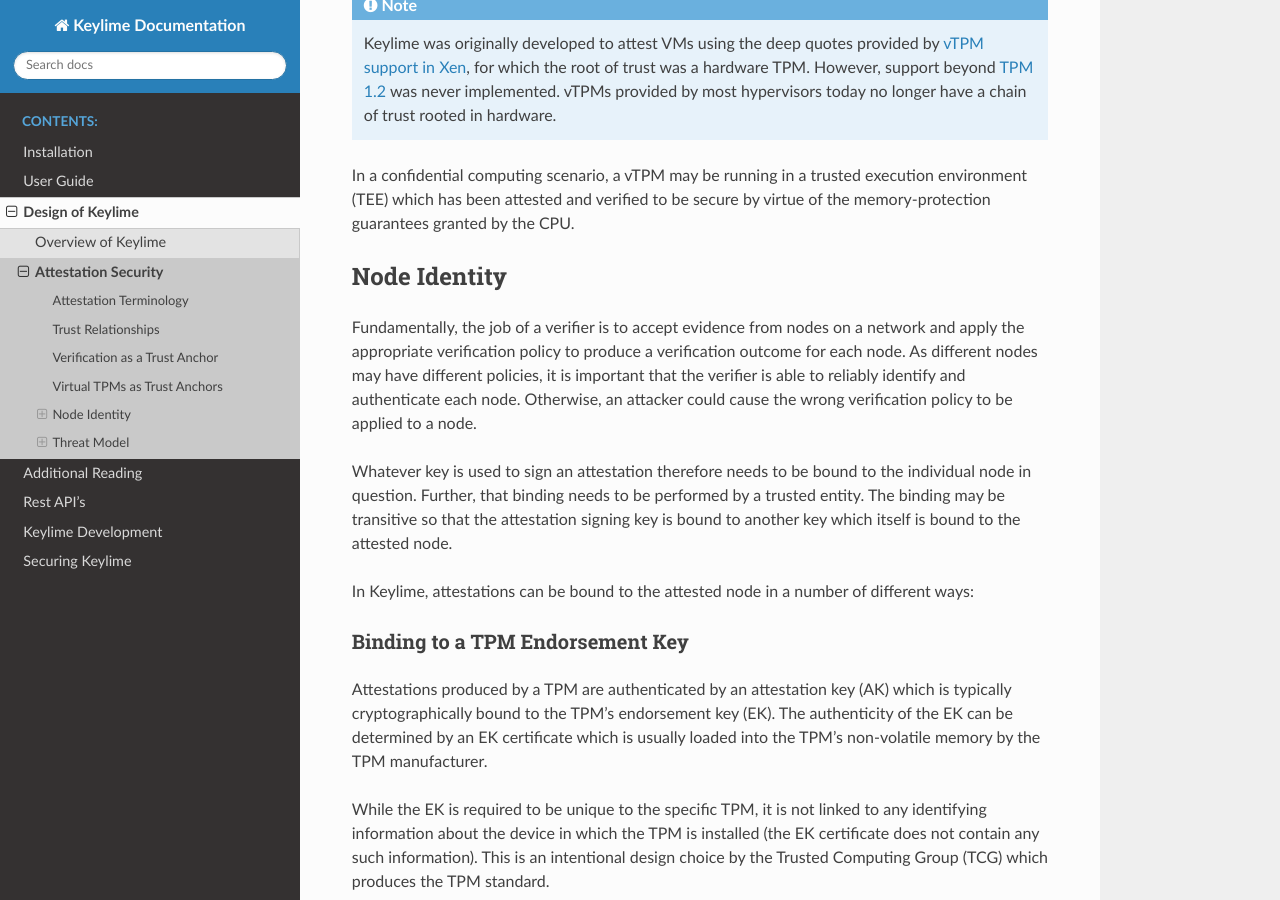
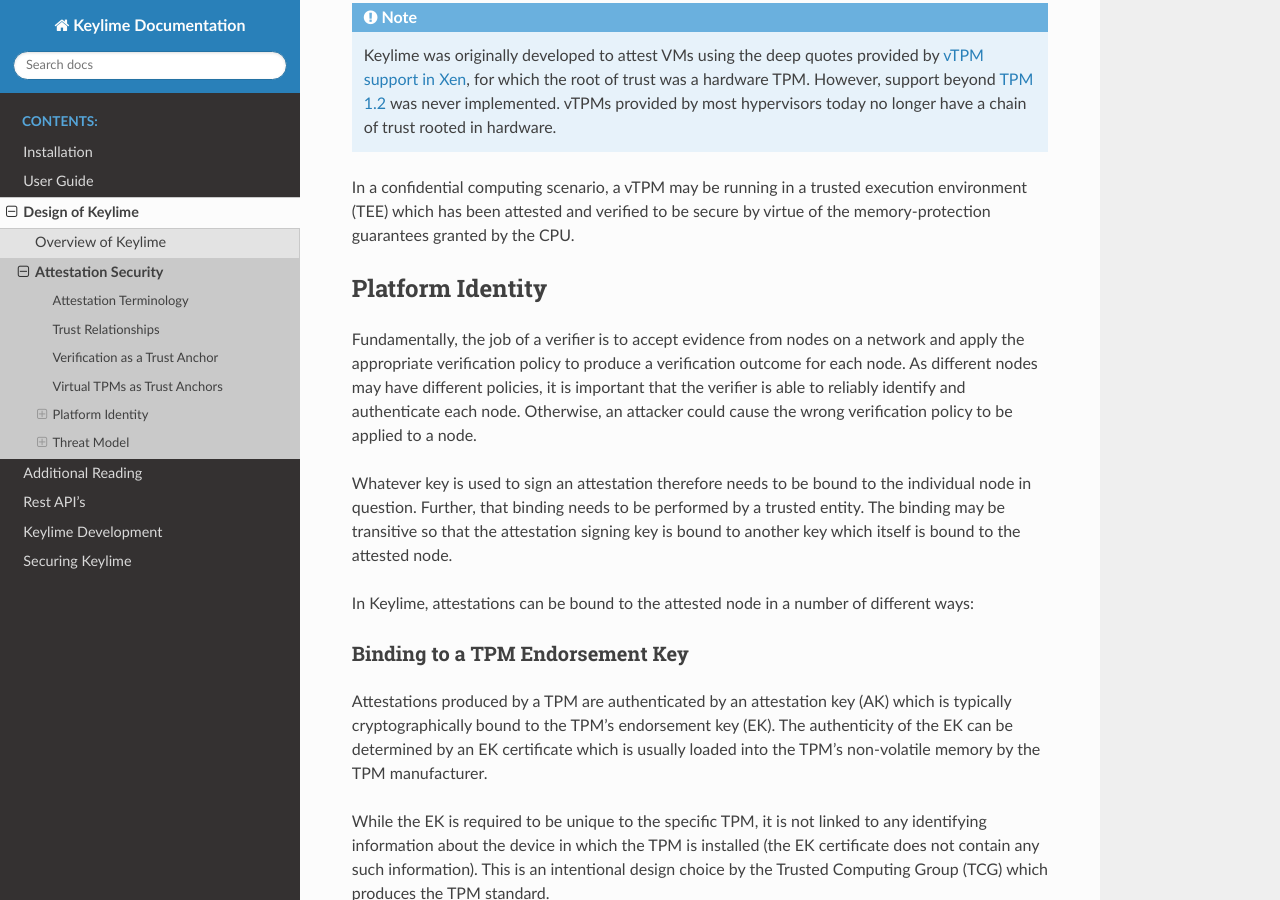
Before and after one commit to keylime/keylime, a Sphinx documentation site: the page built from docs/design/security.rst, in a window 1280 px wide and 900 px high, scrolled down 4576 px. Built offline with Sphinx 7.4.7 and the Read the Docs theme 2.0.0, drawn with Linux system fonts in a browser that asks for light colours.

Commit message:
Misc formatting fixes
Signed-off-by: Jean Snyman <git@jsnyman.com>

```diff
--- a/docs/design/security.rst
+++ b/docs/design/security.rst
@@ -11,14 +11,14 @@
 
   * to produce alerts if an unauthorised change occurs somewhere in a user's fleet of machines (e.g., boot order is
     so configured that a server boots from an external drive);
-    :raw-html:`<br>`
+    :raw-html:`<br><br>`
 
   * to authenticate a workload based on the state of the workload and the node on which it is running, in service of
     zero-trust principles; or
-    :raw-html:`<br>`
+    :raw-html:`<br><br>`
 
   * to release keys from a key broker to unlock an encrypted data store once the data store system has been verified.
-    :raw-html:`<br>`
+    :raw-html:`<br><br>`
 
 As a result, a user must have faith that the verification outcome reported by Keylime is correct for the specific system
 in question. It is crucial therefore to understand the security architecture and characteristics of Keylime and
@@ -62,6 +62,7 @@
 
 .. image:: ../assets/attesting-environments-diagram.svg
   :width: 542
+  :align: center
   :alt: Diagram showing two different attesting environments on a single system with a single underlying foundation. The
     UEFI firmware and bootloader are unique to the UEFI attesting environment while the Linux kernel is unique to the
     IMA attesting environment. But the same processor microcode, hardware platform (motherboard, CPU, memory, etc.) and TPM
@@ -92,6 +93,7 @@
 
 .. image:: ../assets/trust-chain-diagram.svg
   :width: 721
+  :align: center
   :alt: Diagram showing the various components used to produce an attestation in a given Keylime deployment. The
     baseboard management controller (BMC) loads the processor microcode and UEFI firmware. The firmware measures the
     bootloader which in turn measures the kernel. As such, the trusted hardware is used to establish trust in the
@@ -188,8 +190,8 @@
 attested and verified to be secure by virtue of the memory-protection guarantees granted by the CPU.
 
 
-Node Identity
--------------
+Platform Identity
+-----------------
 
 Fundamentally, the job of a verifier is to accept evidence from nodes on a network and apply the appropriate
 verification policy to produce a verification outcome for each node. As different nodes may have different policies, it
```
Also changed, not shown: docs/assets/attesting-environments-diagram.svg, docs/assets/trust-chain-diagram.svg.
